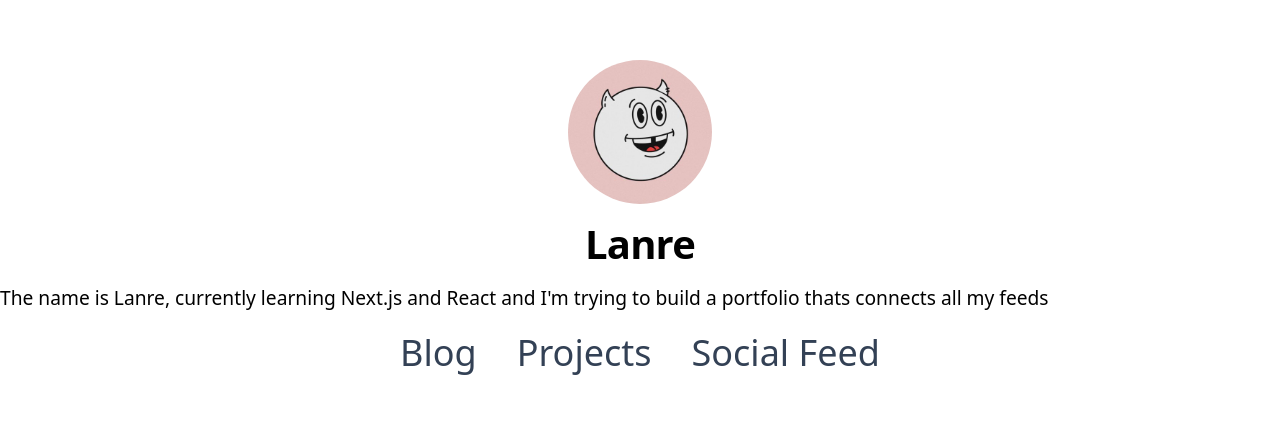
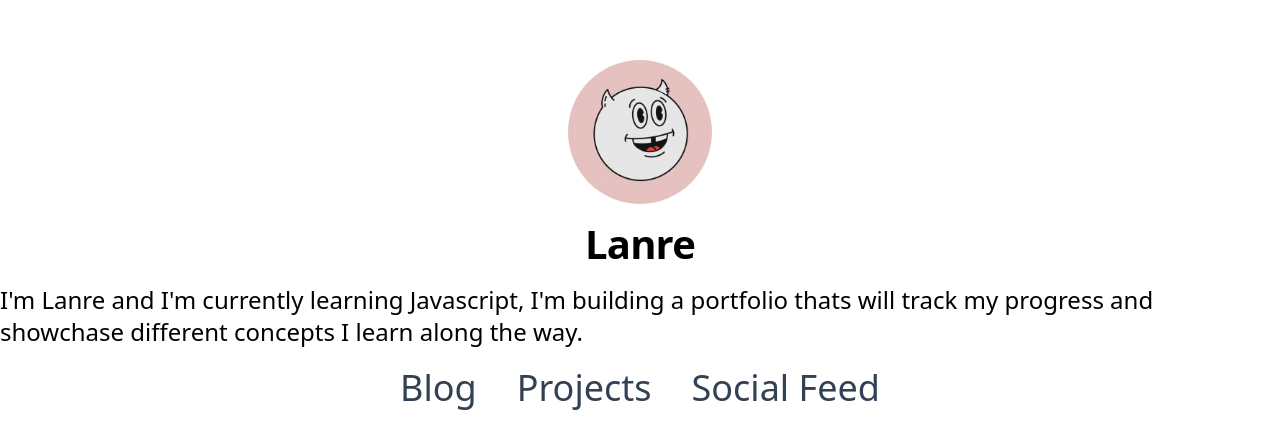
Before and after one commit to Infamouslanre/nextjs-blog, a Next.js app: page / in a window 1280 px wide. Shown: the part 148-596 px from the top of the page. Built offline with nearby package versions, Linux system fonts and the light colour scheme.

Commit message:
more css

```diff
--- a/pages/index.js
+++ b/pages/index.js
@@ -22,8 +22,8 @@ export default function Home({ allPostsData }) {
       <Head>
         <title>{siteTitle}</title>
       </Head>
-      <section className={utilStyles.headingMd}>
-        <p>The name is Lanre, currently learning Next.js and React and I'm trying to build a portfolio thats connects all my feeds</p>
+      <section className="flex sm:justify-center space-x-4 text-2xl">
+        <p>I'm Lanre and I'm currently learning Javascript, I'm building a portfolio thats will track my progress and showchase different concepts I learn along the way.</p>
       </section>
 
       <section className='pt-3'>
```
